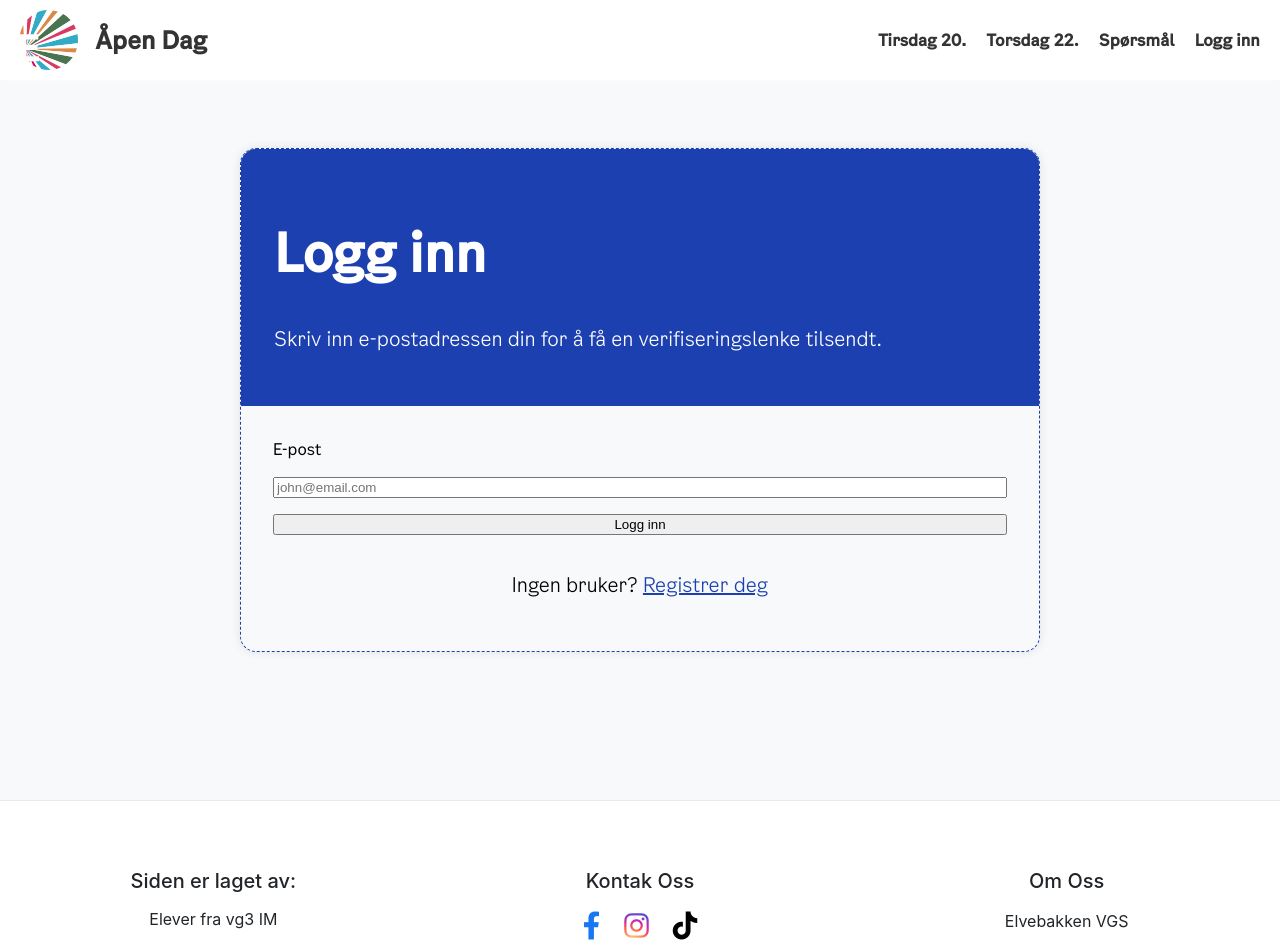
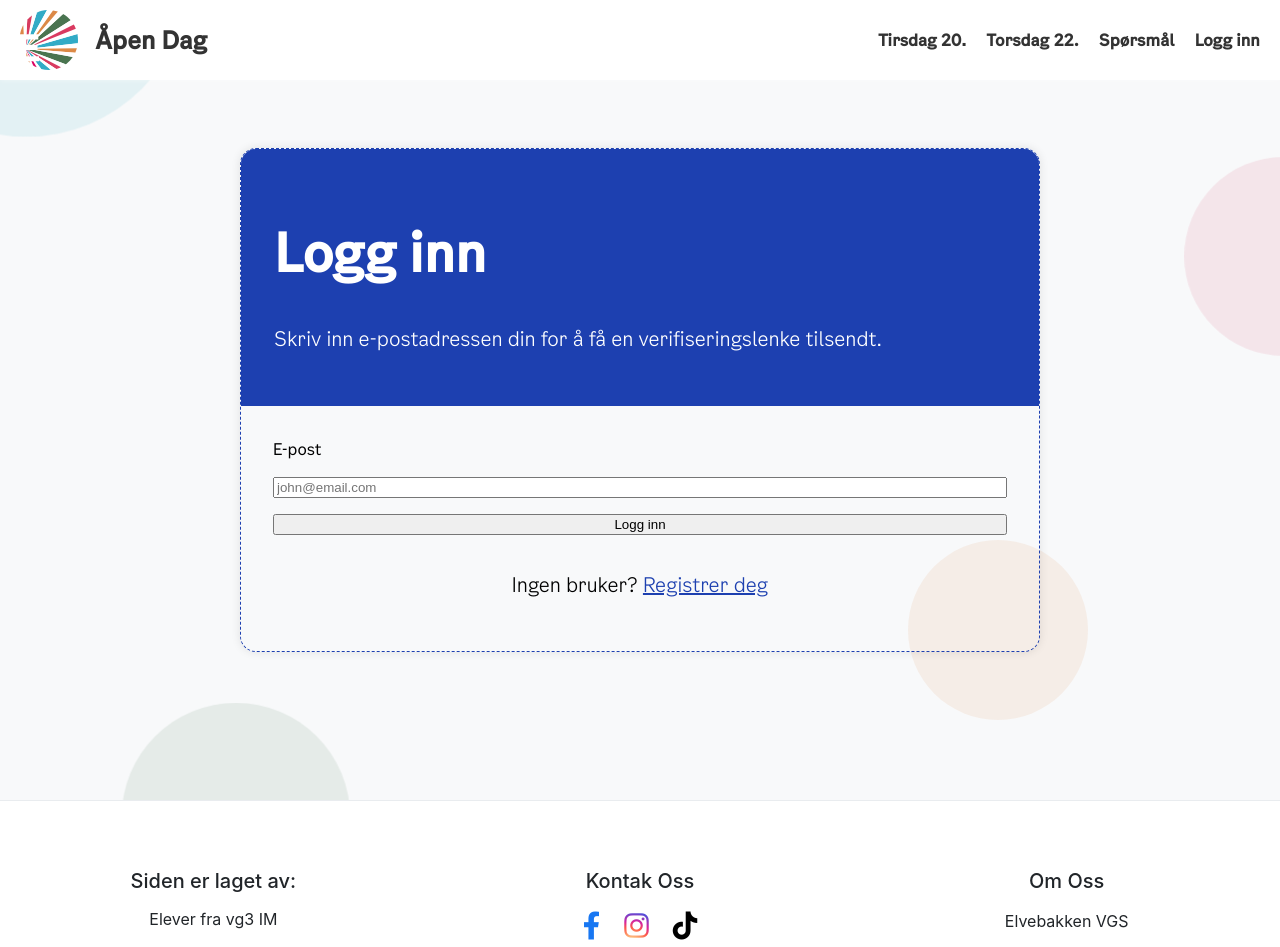
Before and after one commit to DanielJSorby/apendag, a SvelteKit app in the folder frontend/: page /login in a window 1280 px wide. Shown: the top 947 px of the page. Built offline with nearby package versions, Linux system fonts and the light colour scheme.

Commit message:
Bakgrunnsanimasjon for login og signin

```diff
--- a/frontend/src/routes/login/+page.svelte
+++ b/frontend/src/routes/login/+page.svelte
@@ -94,7 +94,78 @@
     </div>
 </div>
 
+<div class="background-shapes">
+		<div class="shape shape-1"></div>
+		<div class="shape shape-2"></div>
+		<div class="shape shape-3"></div>
+		<div class="shape shape-4"></div>
+	</div>
+
 <style>
+    .background-shapes {
+		position: absolute;
+		top: 0;
+		left: 0;
+		width: 100%;
+		height: 100%;
+		overflow: hidden;
+		z-index: -200;
+	}
+
+	.shape {
+		position: absolute;
+		border-radius: 50%;
+		opacity: 0.1;
+		animation: float 20s ease-in-out infinite;
+	}
+
+	.shape-1 {
+		width: 300px;
+		height: 300px;
+		background: var(--color-blue);
+		top: -150px;
+		left: -150px;
+		animation-delay: 0s;
+	}
+
+	.shape-2 {
+		width: 200px;
+		height: 200px;
+		background: var(--color-pink);
+		top: 20%;
+		right: -100px;
+		animation-delay: -5s;
+	}
+
+	.shape-3 {
+		width: 250px;
+		height: 250px;
+		background: var(--color-green);
+		bottom: -125px;
+		left: 10%;
+		animation-delay: -10s;
+	}
+
+	.shape-4 {
+		width: 180px;
+		height: 180px;
+		background: var(--color-orange);
+		bottom: 10%;
+		right: 15%;
+		animation-delay: -15s;
+	}
+
+	@keyframes float {
+		0%, 100% {
+			transform: translate(0, 0) scale(1);
+		}
+		33% {
+			transform: translate(30px, -30px) scale(1.1);
+		}
+		66% {
+			transform: translate(-20px, 20px) scale(0.9);
+		}
+	}
     .error-message {
         background-color: #fef2f2;
         border: 1px solid #fecaca;
--- a/frontend/src/routes/signup/+page.svelte
+++ b/frontend/src/routes/signup/+page.svelte
@@ -75,7 +75,79 @@
     </div>
 </div>
 
+<div class="background-shapes">
+		<div class="shape shape-1"></div>
+		<div class="shape shape-2"></div>
+		<div class="shape shape-3"></div>
+		<div class="shape shape-4"></div>
+	</div>
+
 <style>
+    .background-shapes {
+		position: absolute;
+		top: 0;
+		left: 0;
+		width: 100%;
+		height: 100%;
+		overflow: hidden;
+		z-index: -200;
+	}
+
+	.shape {
+		position: absolute;
+		border-radius: 50%;
+		opacity: 0.1;
+		animation: float 20s ease-in-out infinite;
+	}
+
+	.shape-1 {
+		width: 300px;
+		height: 300px;
+		background: var(--color-blue);
+		top: -150px;
+		left: -150px;
+		animation-delay: 0s;
+	}
+
+	.shape-2 {
+		width: 200px;
+		height: 200px;
+		background: var(--color-pink);
+		top: 20%;
+		right: -100px;
+		animation-delay: -5s;
+	}
+
+	.shape-3 {
+		width: 250px;
+		height: 250px;
+		background: var(--color-green);
+		bottom: -125px;
+		left: 10%;
+		animation-delay: -10s;
+	}
+
+	.shape-4 {
+		width: 180px;
+		height: 180px;
+		background: var(--color-orange);
+		bottom: 10%;
+		right: 15%;
+		animation-delay: -15s;
+	}
+
+	@keyframes float {
+		0%, 100% {
+			transform: translate(0, 0) scale(1);
+		}
+		33% {
+			transform: translate(30px, -30px) scale(1.1);
+		}
+		66% {
+			transform: translate(-20px, 20px) scale(0.9);
+		}
+	}
+
     .error-message {
         background-color: #fef2f2;
         border: 1px solid #fecaca;
```
